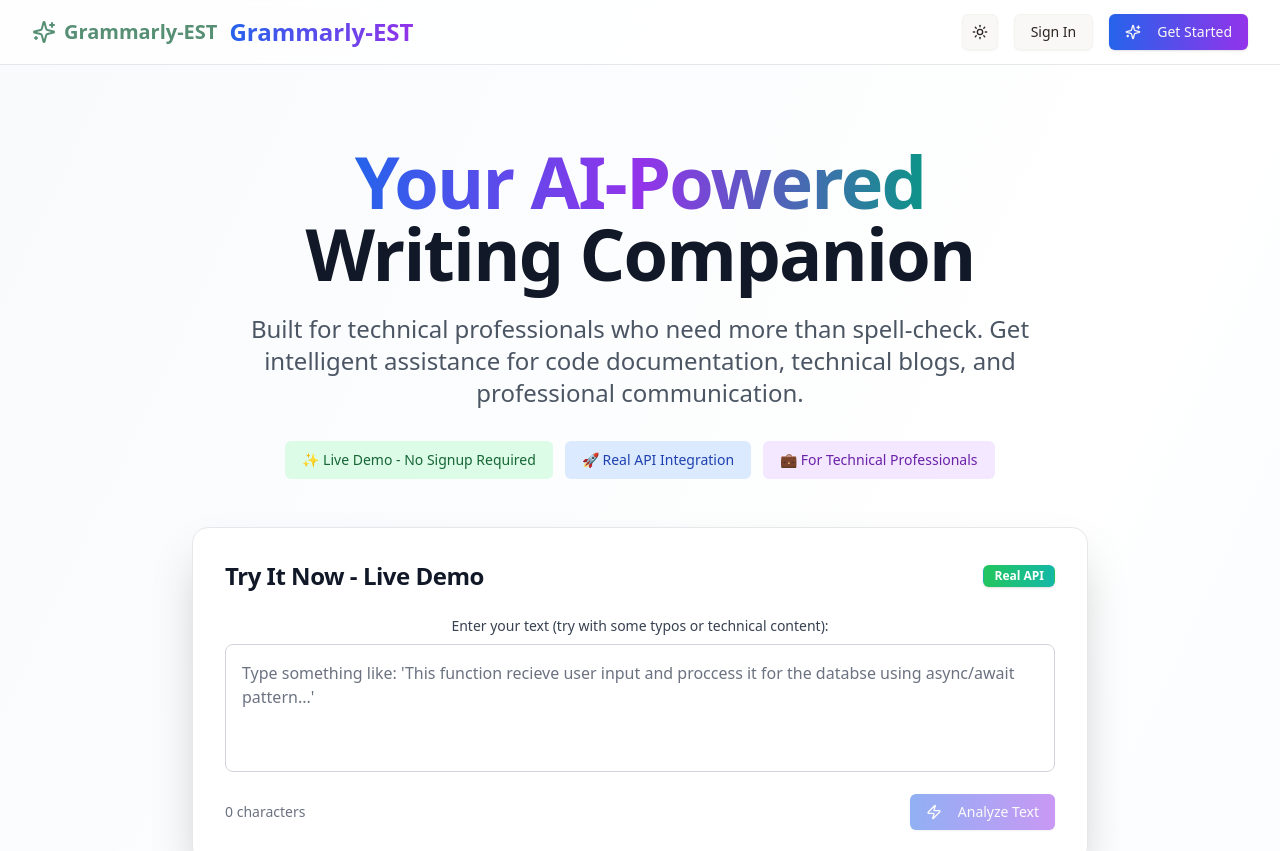
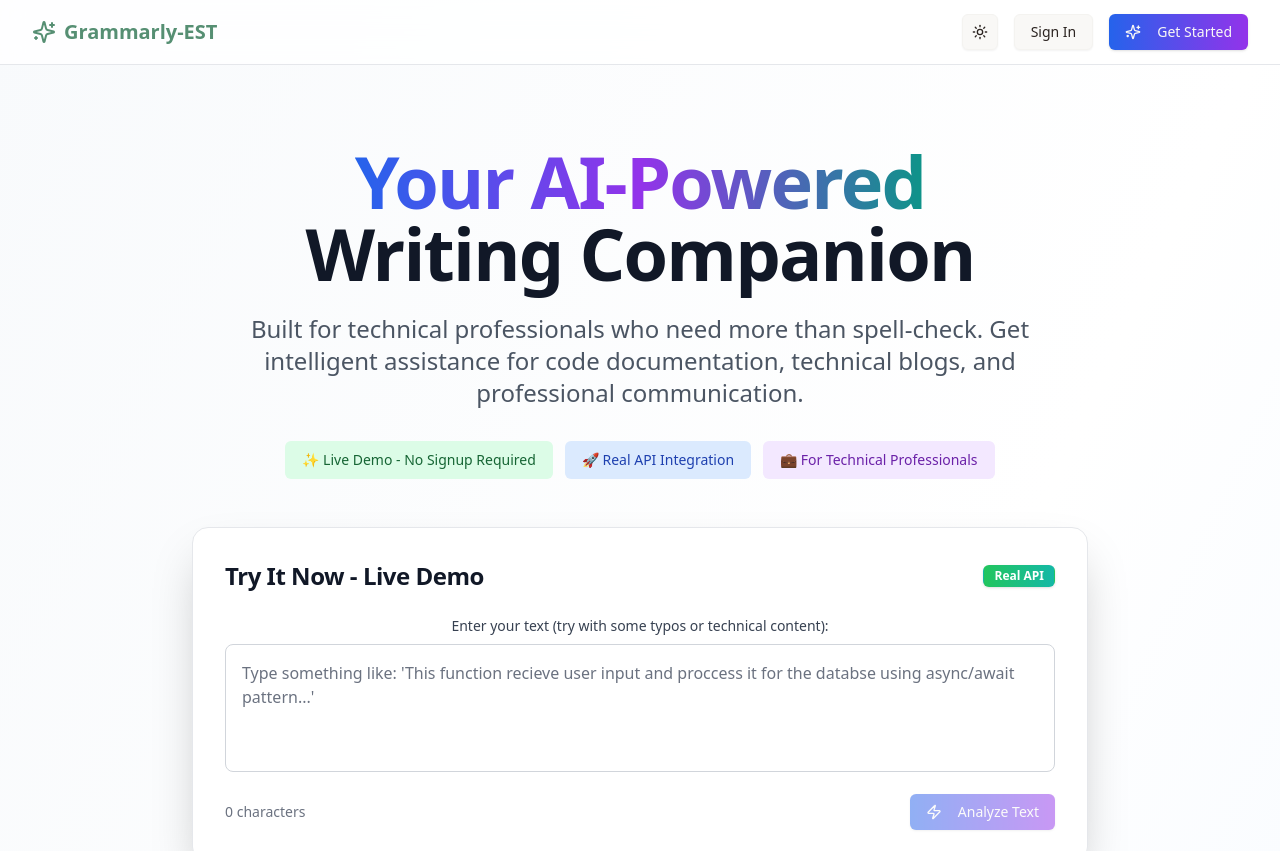
Before and after one commit to jfuginay/grammarly, a Next.js app: page / in a window 1280 px wide. Shown: the top 851 px of the page. Built offline with nearby package versions, Linux system fonts and the light colour scheme.

Commit message:
style: remove duplicate brand name to fix double logo on landing page

```diff
--- a/src/pages/index.tsx
+++ b/src/pages/index.tsx
@@ -187,11 +187,8 @@
       <nav className="relative z-50 bg-white/80 dark:bg-slate-900/80 backdrop-blur-md border-b border-gray-200 dark:border-gray-700">
         <div className="max-w-7xl mx-auto px-4 sm:px-6 lg:px-8">
           <div className="flex justify-between items-center h-16">
-            <div className="flex items-center space-x-3">
+            <div className="flex items-center">
               <Logo />
-              <span className="text-2xl font-bold bg-gradient-to-r from-blue-600 to-purple-600 bg-clip-text text-transparent">
-                Grammarly-EST
-              </span>
             </div>
 
             <div className="flex items-center space-x-4">
@@ -447,7 +444,6 @@
           <div className="text-center">
             <div className="flex items-center justify-center space-x-3 mb-4">
               <Logo />
-              <span className="text-2xl font-bold">Grammarly-EST</span>
             </div>
             <p className="text-gray-400 mb-4">
               AI-powered writing companion for technical professionals
```
